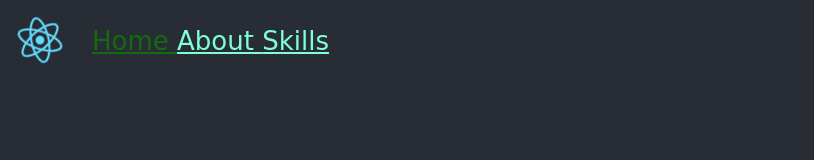
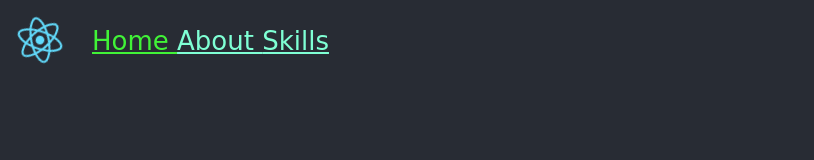
Before and after one commit to Shtoner/ReactPortfolio, a React (Create React App) app: page /Skills in a window 1280 px wide. In both pictures the pointer is over the link "Home". Shown: the top 160 px of the page, without its empty margins (0-814 px from the left). Built offline with nearby package versions, Linux system fonts and the light colour scheme.

Commit message:
linkhover

```diff
--- a/src/App.css
+++ b/src/App.css
@@ -52,7 +52,7 @@ a:link{
   color: aquamarine;
 }
 a:hover{
-  color: rgb(21, 106, 17);
+  color: rgb(65, 243, 55);
 }
 a:visited{
   color: #fbab61;
```
